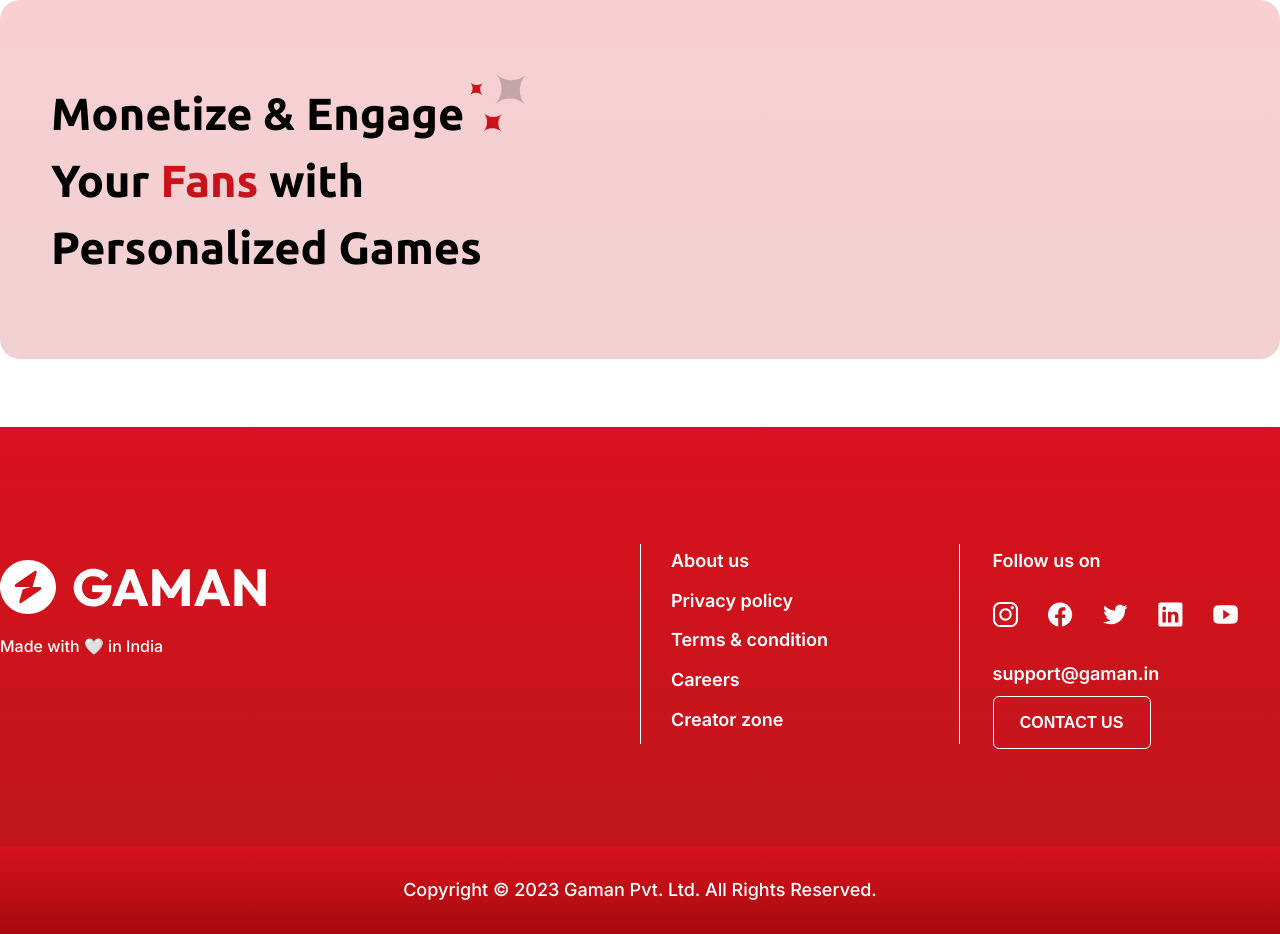
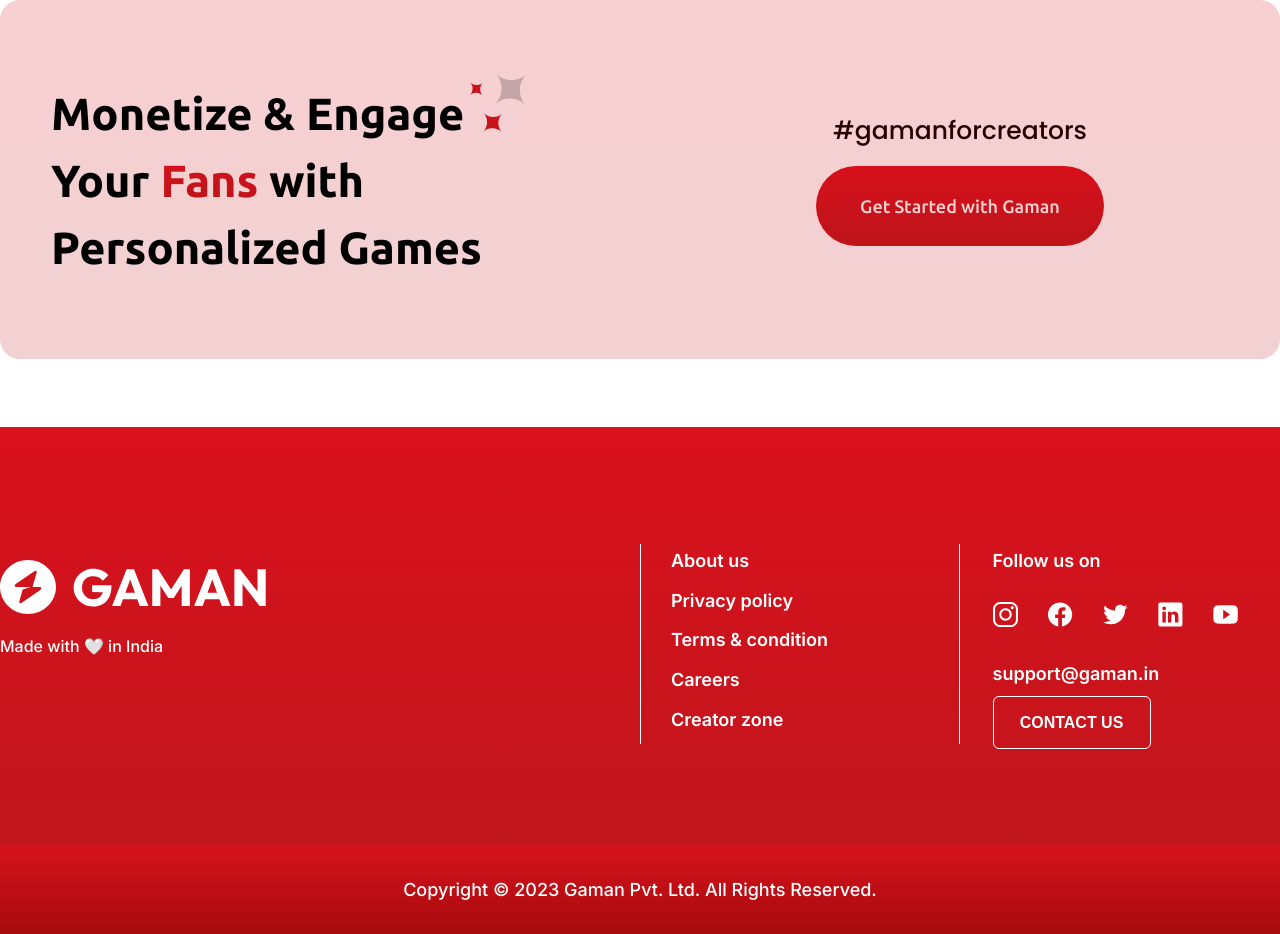
Before and after one commit to mdabhnx/gaman, a React (Create React App) app: page / in a window 1280 px wide. Built offline with nearby package versions, Linux system fonts and the light colour scheme.

Commit message:
Monetization component inital design added

```diff
--- a/src/components/Monetization/Monetization.jsx
+++ b/src/components/Monetization/Monetization.jsx
@@ -20,7 +20,12 @@
               </div>
             </div>
           </div>
-          <div className="monetization-right"></div>
+          <div className="monetization-right">
+            <div className="monetization-right-hashtag">#gamanforcreators</div>
+            <button className="monetization-right-get-started">
+              Get Started with Gaman
+            </button>
+          </div>
         </div>
       </div>
     </div>
--- a/src/components/Monetization/monetization.scss
+++ b/src/components/Monetization/monetization.scss
@@ -73,5 +73,43 @@
 
   .monetization-right {
     flex: 0.5;
+    display: flex;
+    justify-content: center;
+    align-items: center;
+    flex-direction: column;
+    gap: 15px;
+
+    .monetization-right-hashtag {
+      font-family: "Poppins";
+      font-style: normal;
+      font-weight: 500;
+      font-size: 25px;
+      line-height: 38px;
+      color: #000000;
+    }
+
+    .monetization-right-get-started {
+      width: 290px;
+      height: 82px;
+      left: 911px;
+      top: 3368px;
+      background: linear-gradient(
+          180deg,
+          #e50f1c -38.3%,
+          rgba(146, 0, 0, 0.89) 198.94%
+        ),
+        #ffffff;
+      border: 1.5px solid #ffffff;
+      border-radius: 42.5px;
+
+      font-family: "Ubuntu";
+      font-style: normal;
+      font-weight: 500;
+      font-size: 18px;
+      line-height: 149.5%;
+      /* identical to box height, or 27px */
+
+      color: #ffffff;
+    }
   }
 }
--- a/src/global.scss
+++ b/src/global.scss
@@ -1,6 +1,5 @@
 @import url("https://fonts.googleapis.com/css2?family=Inter:wght@400;500;600;700;800&display=swap");
-@import url("https://fonts.googleapis.com/css2?family=Ubuntu:wght@400;500;700&display=swap");
-
+@import url("https://fonts.googleapis.com/css2?family=Poppins:wght@400;500;600;700;800&family=Ubuntu:wght@400;500;700&display=swap");
 * {
   margin: 0px;
   padding: 0px;
```
